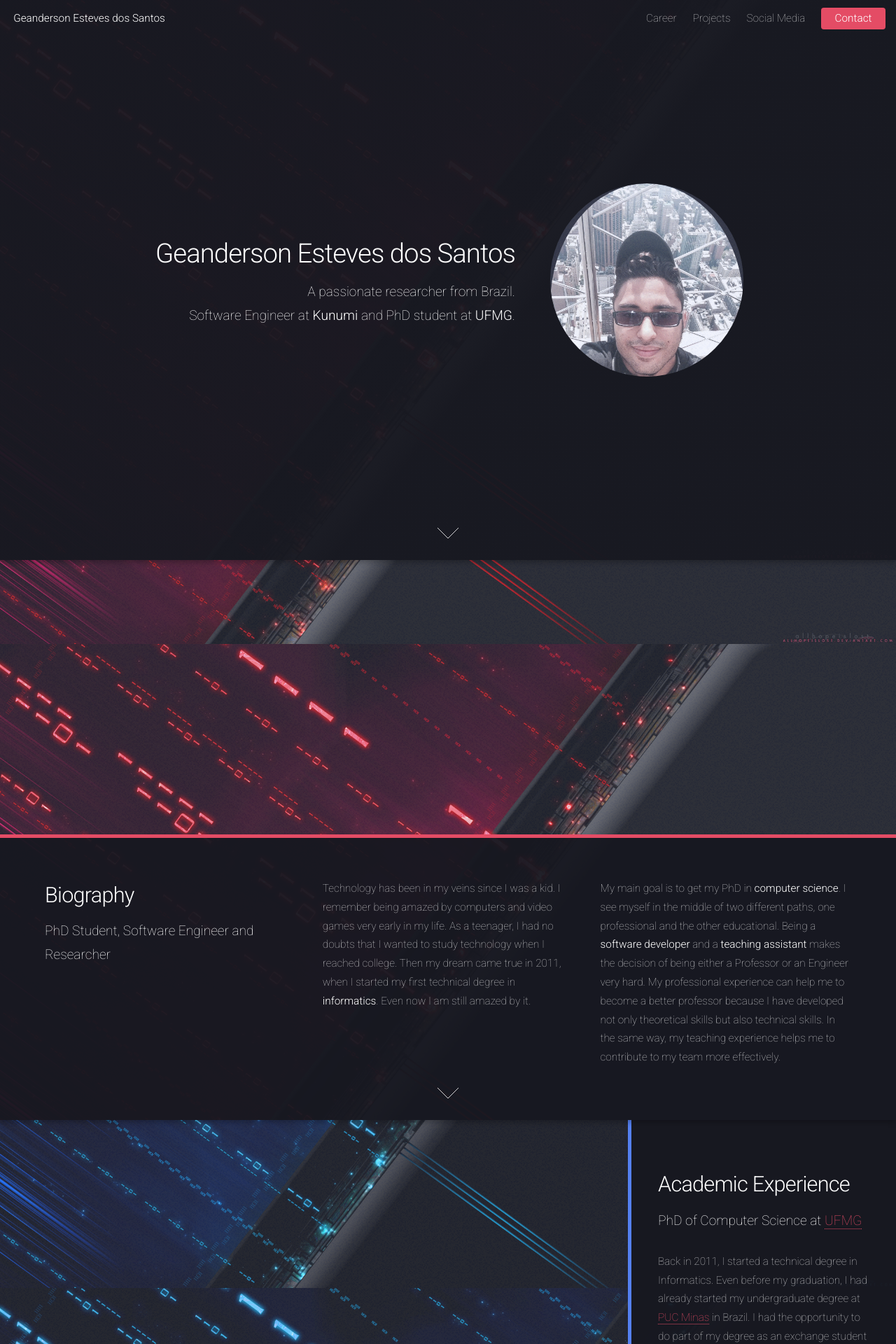
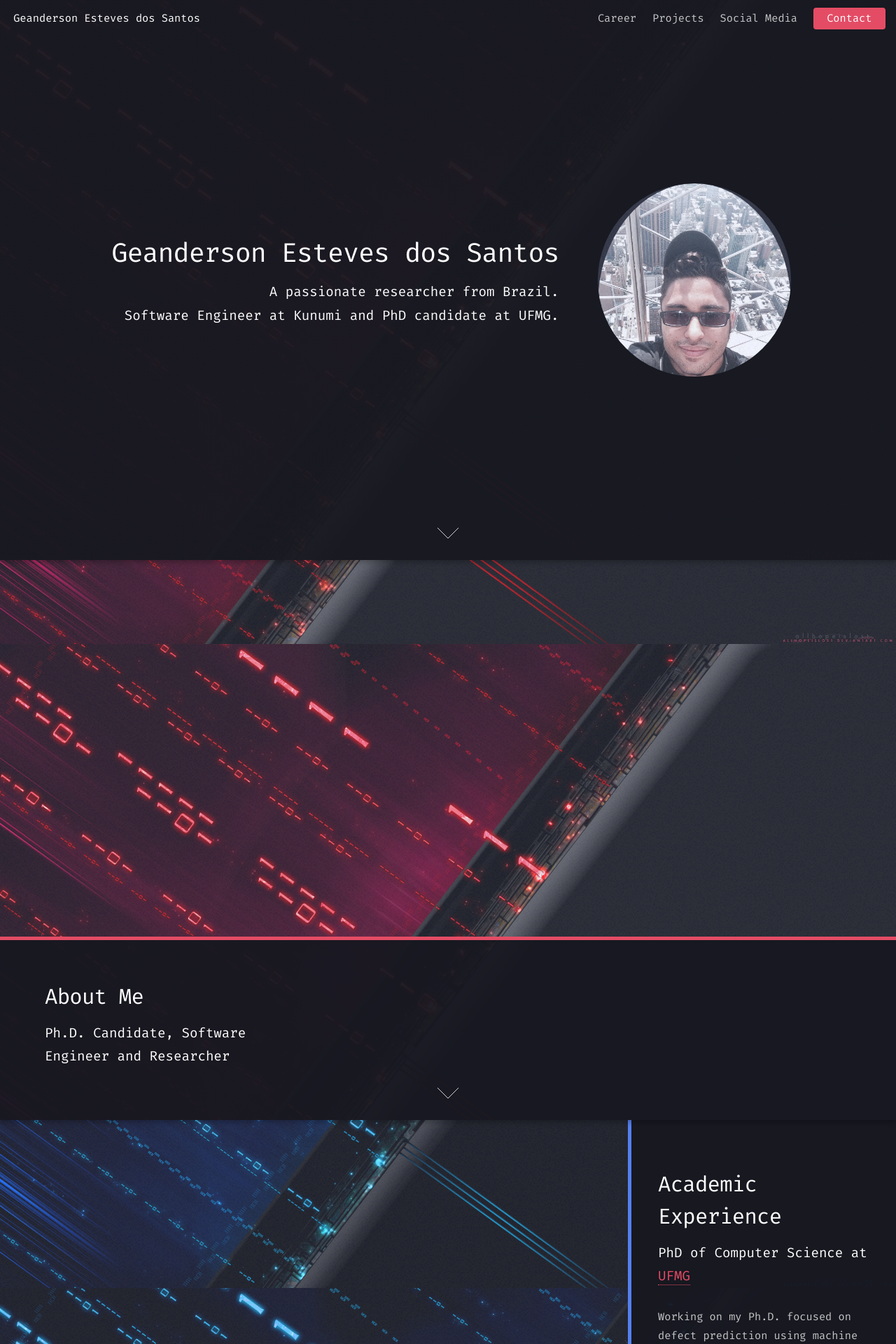
Before and after one commit to gesteves91/gesantos-v2, a PHP site: page /index.html in a window 1280 px wide. Shown: the top 1920 px of the page at 70% size. Run offline with PHP 8.4, Linux system fonts and the light colour scheme.

Commit message:
update this page

```diff
--- a/assets/css/main.css
+++ b/assets/css/main.css
@@ -1,5 +1,6 @@
 @import url("font-awesome.min.css");
 @import url("http://fonts.googleapis.com/css?family=Roboto:100,300,100italic,300italic");
+@import url('https://fonts.googleapis.com/css2?family=Fira+Code&display=swap');
 
 /*
 	Landed by HTML5 UP
@@ -1567,7 +1568,7 @@
 
 	body, input, select, textarea {
 		color: rgba(255, 255, 255, 0.75);
-		font-family: "Roboto", Helvetica, sans-serif;
+		font-family: "Fira Code", Helvetica, sans-serif;
 		font-size: 15pt;
 		font-weight: 100;
 		line-height: 1.75em;
--- a/index.html
+++ b/index.html
@@ -75,7 +75,7 @@
 				<header>
 					<h2>Geanderson Esteves dos Santos</h2>
 					<p>A passionate researcher from Brazil.<br />
-						Software Engineer at <strong>Kunumi</strong> and PhD student at <strong>UFMG</strong>.</p>
+						Software Engineer at <strong>Kunumi</strong> and PhD candidate at <strong>UFMG</strong>.</p>
 				</header>
 				<span class="image"><img src="images/gean.jpg" alt="" /></span>
 			</div>
@@ -90,10 +90,11 @@
 					<div class="row">
 						<div class="4u 12u$(medium)">
 							<header>
-								<h2>Biography</h2>
-								<p>PhD Student, Software Engineer and Researcher</p>
+								<h2>About Me</h2>
+								<p>Ph.D. Candidate, Software Engineer and Researcher</p>
 							</header>
 						</div>
+						<!--
 						<div class="4u 12u$(medium)">
 							<p>Technology has been in my veins since I was a kid. I remember being amazed by computers and video games very
 								early in my life. As a teenager, I had no doubts that I wanted to study technology when I reached college. Then
@@ -108,7 +109,7 @@
 								skills but also technical skills. In the same way, my teaching experience helps me to contribute to my team
 								more effectively. </p>
 						</div>
-					</div>
+					</div>-->
 				</div>
 			</div>
 			<a href="#two" class="goto-next scrolly">Next</a>
@@ -123,14 +124,12 @@
 					<h2>Academic Experience</h2>
 					<p>PhD of Computer Science at <a href="http://homepages.dcc.ufmg.br/~geanderson/">UFMG</a></p>
 				</header>
-				<p>Back in 2011, I started a technical degree in Informatics. Even before my graduation, I had already started my
-					undergraduate degree at <a href="http://pucminas.br">PUC Minas</a> in Brazil. I had the opportunity to do part of
-					my degree as an exchange student at <a href="http://www.soic.indiana.edu/">Indiana University</a> in the USA. I
-					have developed a strong interest in research during college, and have published articles in different computer
-					science areas such as <strong>information systems</strong>, <strong>human-computer interaction</strong>, <strong>collaborative
-						systems</strong>, <strong>databases</strong> and <strong>games</strong>. I was a teaching assistant at PUC Minas
-					for 2 years helping students taking <strong>computer programming</strong>-related courses. In 2016, I started my
-					Master degree in computer science. In 2018, I started my PhD in computer science at UFMG in Brazil. </p>
+				<p>
+					Working on my Ph.D. focused on defect prediction using machine learning and software engineering.
+				</p>
+				<!--
+				<p>Back in 2011, I started a technical degree in Informatics. Even before my graduation, I had already started my undergraduate degree at <a href="http://pucminas.br">PUC Minas</a> in Brazil. I had the opportunity to do part of my degree as an exchange student at <a href="http://www.soic.indiana.edu/">Indiana University</a> in the USA. I have developed a strong interest in research during college, and have published articles in different computer science areas such as <strong>information systems</strong>, <strong>human-computer interaction</strong>, <strong>collaborative systems</strong>, <strong>databases</strong> and <strong>games</strong>. I was a teaching assistant at PUC Minas for 2 years helping students taking <strong>computer programming</strong>-related courses. In 2016, I started my Master degree in computer science. In 2018, I started my PhD in computer science at UFMG in Brazil. </p>
+				-->
 			</div>
 			<a href="#three" class="goto-next scrolly">Next</a>
 		</section>
@@ -143,6 +142,9 @@
 					<h2>Professional Experience</h2>
 					<p><strong>Software Engineer</strong> at <a href="http://www.kunumi.com/">Kunumi</a></p>
 				</header>
+				<p>
+				Working as a Software Engineer focused on Python and Java programming languages.</p>
+				<!--
 				<p>Back in 2012, I had the opportunity to start my first internship as a <strong>programmer</strong> in a large
 					company in Brazil. Since then, I have been working in the software development industry. Due to my exposure to
 					different technologies, I could develop skills that helped me earn certifications in <strong>software development</strong>,
@@ -150,6 +152,7 @@
 						Code</strong> in San Francisco, California. I left Avenue Code in the beginning of 2016 in order to get my
 					master's degree in computer science. In 2017, I have worked for <strong>Google</strong> as a full-time software
 					engineer intern. Nowadays, I work as a software engineer for a machine learning centered company in Brazil.
+				-->
 			</div>
 			<a href="#cta" class="goto-next scrolly">Next</a>
 		</section>
@@ -159,39 +162,39 @@
 			<div class="container">
 				<header class="major">
 					<h2>Get in touch</h2>
-					<p>You can <a href="mailto:esteves.gean@gmail.com">contact me here.</a>.</p>
+					<p>You can <a href="mailto:esteves.gean@gmail.com">contact me here</a>.</p>
 				</header>
 				<div class="box alt">
 					<div class="row uniform">
 						<section class="4u 6u(medium) 12u$(xsmall)">
 							<span class="icon alt major fa-book"></span>
 							<h3>PhD Student</h3>
-							<p>Getting my PhD in computer science focused on software engineering and machine learning.</p>
+							<!--<p>Getting my PhD in computer science focused on software engineering and machine learning.</p>-->
 						</section>
 						<section class="4u 6u$(medium) 12u$(xsmall)">
 							<span class="icon alt major fa-file-code-o"></span>
 							<h3>Software Engineer</h3>
-							<p>Working mostly with Java and Python languages. I enjoy back and front end development equally.</p>
+							<!--<p>Working mostly with Java and Python languages. I enjoy back and front end development equally.</p>-->
 						</section>
 						<section class="4u$ 6u(medium) 12u$(xsmall)">
 							<span class="icon alt major fa-flask"></span>
 							<h3>Researcher</h3>
-							<p>Over 12 papers published in computer science related fields. Part of the AI and HCI labs at UFMG.</p>
+							<!--<p>Over 15 papers published in computer science related fields. Part of the AI and HCI labs at UFMG.</p>-->
 						</section>
 						<section class="4u 6u$(medium) 12u$(xsmall)">
 							<span class="icon alt major fa-futbol-o"></span>
 							<h3>Soccer fan</h3>
-							<p>An avid soccer fan watching Cruzeiro and Brazil national team for the past 20 years.</p>
+							<!--<p>An avid soccer fan watching Cruzeiro and Brazil national team for the past 20 years.</p>-->
 						</section>
 						<section class="4u 6u(medium) 12u$(xsmall)">
 							<span class="icon alt major fa-gamepad"></span>
 							<h3>Gamer</h3>
-							<p>Like most computer scientist, I started enjoying technology because of videogames.</p>
+							<!--<p>Like most computer scientist, I started enjoying technology because of videogames.</p>-->
 						</section>
 						<section class="4u$ 6u$(medium) 12u$(xsmall)">
 							<span class="icon alt major fa-music"></span>
-							<h3>Music fan</h3>
-							<p>Rock `n` roll music is part of my daily commute to work and the many hours programming per day.</p>
+							<h3>Music enthusiastic</h3>
+							<!--<p>Rock `n` roll music is part of my daily commute to work and the many hours programming per day.</p>-->
 						</section>
 					</div>
 				</div>
@@ -202,8 +205,8 @@
 		<section id="five" class="wrapper style2 special fade">
 			<div class="container">
 				<header>
-					<h2>Feel free to contact me at any social media of your choice</h2>
-					<h3>See the icons below</h3>
+					<!--<h2>Feel free to contact me at any social media of your choice</h2>
+					<h3>See the icons below</h3>-->
 				</header>
 			</div>
 		</section>
```
